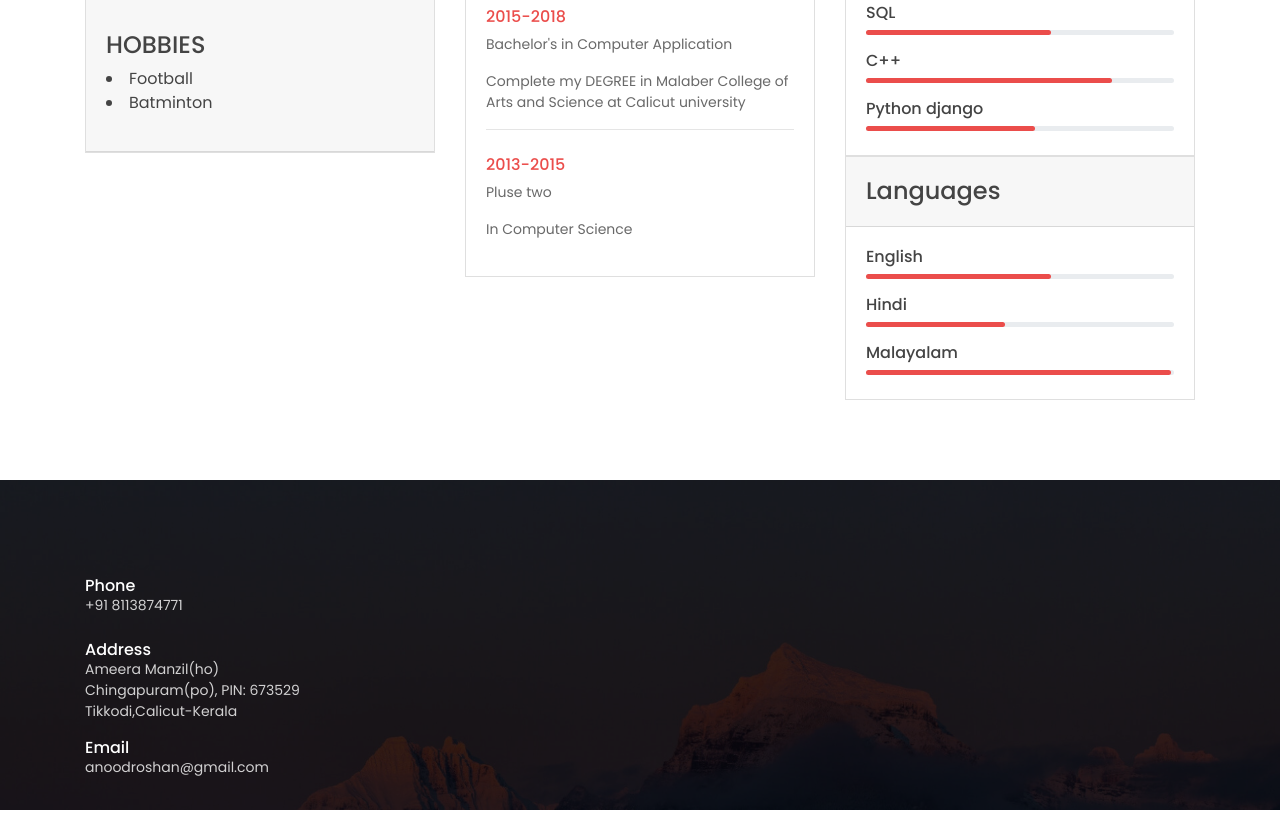
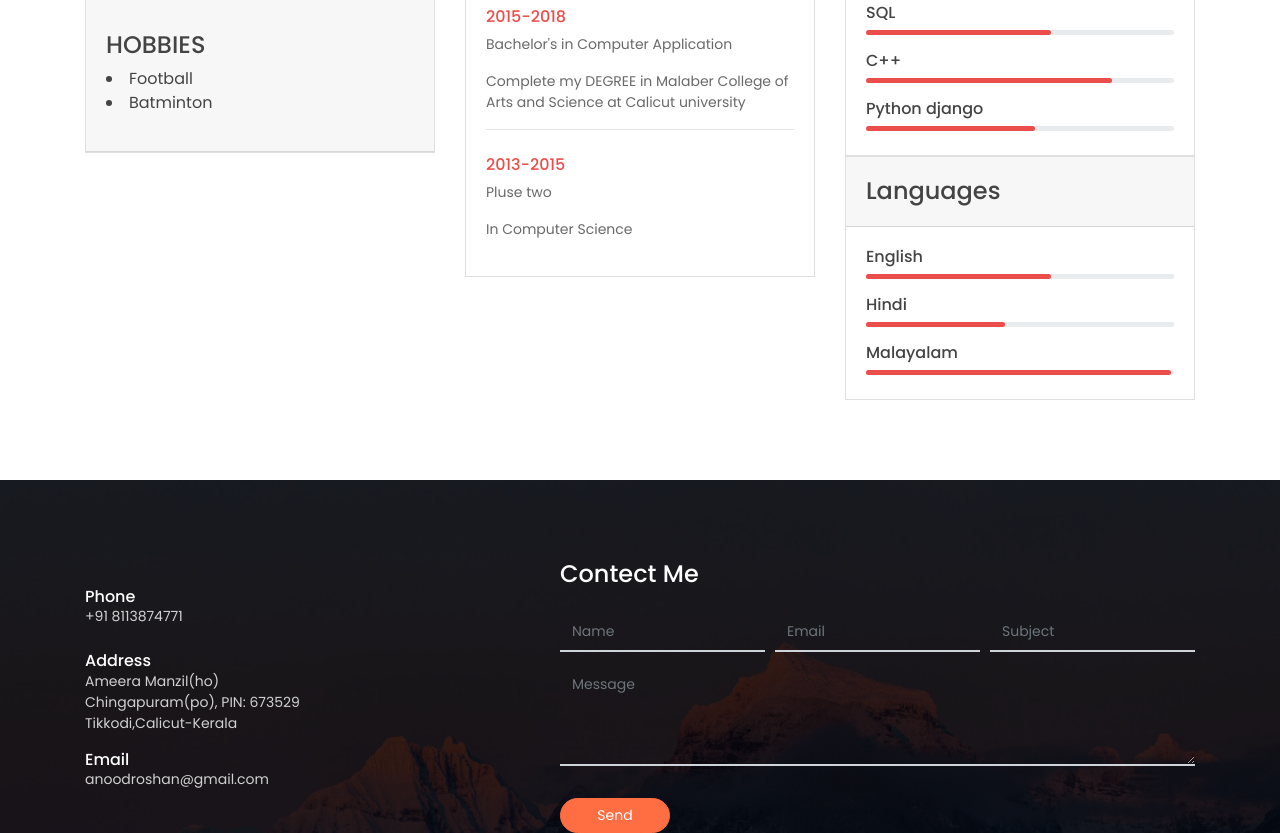
Before and after one commit to AnoodRoshan/first-, a plain HTML site: page index.html in a window 1280 px wide. Shown: the part 1828-2661 px from the top of the page. Before the commit the page ends 2638 px from the top, so only its background shows below. Drawn offline with Linux system fonts and the light colour scheme.

Commit message:
Upindex.html

```diff
--- a/index.html
+++ b/index.html
@@ -223,6 +223,30 @@
                     <p class="mb-0">anoodroshan@gmail.com</p>
                     <p></p>
                 </div>
+		     <div class="col-md-7">
+                    <form action="https://api.web3forms.com/submit" method="POST">
+                        <input type="hidden" name="access_key" value="700df0a9-6022-437c-8e39-2d965efaac1f">
+                        <h4 class="mb-4">Contect Me</h4>
+                        <div class="form-row">
+                            <div class="form-group col-sm-4">
+                                <input type="text" class="form-control text-white rounded-0 bg-transparent" name="name" placeholder="Name">
+                            </div>
+                            <div class="form-group col-sm-4">
+                                <input type="email" class="form-control text-white rounded-0 bg-transparent" name="Email" placeholder="Email">
+                            </div>
+                            <div class="form-group col-sm-4">
+                                <input type="text" class="form-control text-white rounded-0 bg-transparent" name="subject" placeholder="Subject">
+                            </div>
+                            <div class="form-group col-12">
+                                <textarea name="message" id="" cols="30" rows="4" class="form-control text-white rounded-0 bg-transparent" placeholder="Message"></textarea>
+
+                            </div>
+                            <div class="form-group col-12 mb-0">
+                                <button type="submit" class="btn btn-primary rounded w-md mt-3">Send</button>
+                            </div>
+                        </div>
+                    </form>
+                </div>
 
             </div>
         </div>
```
